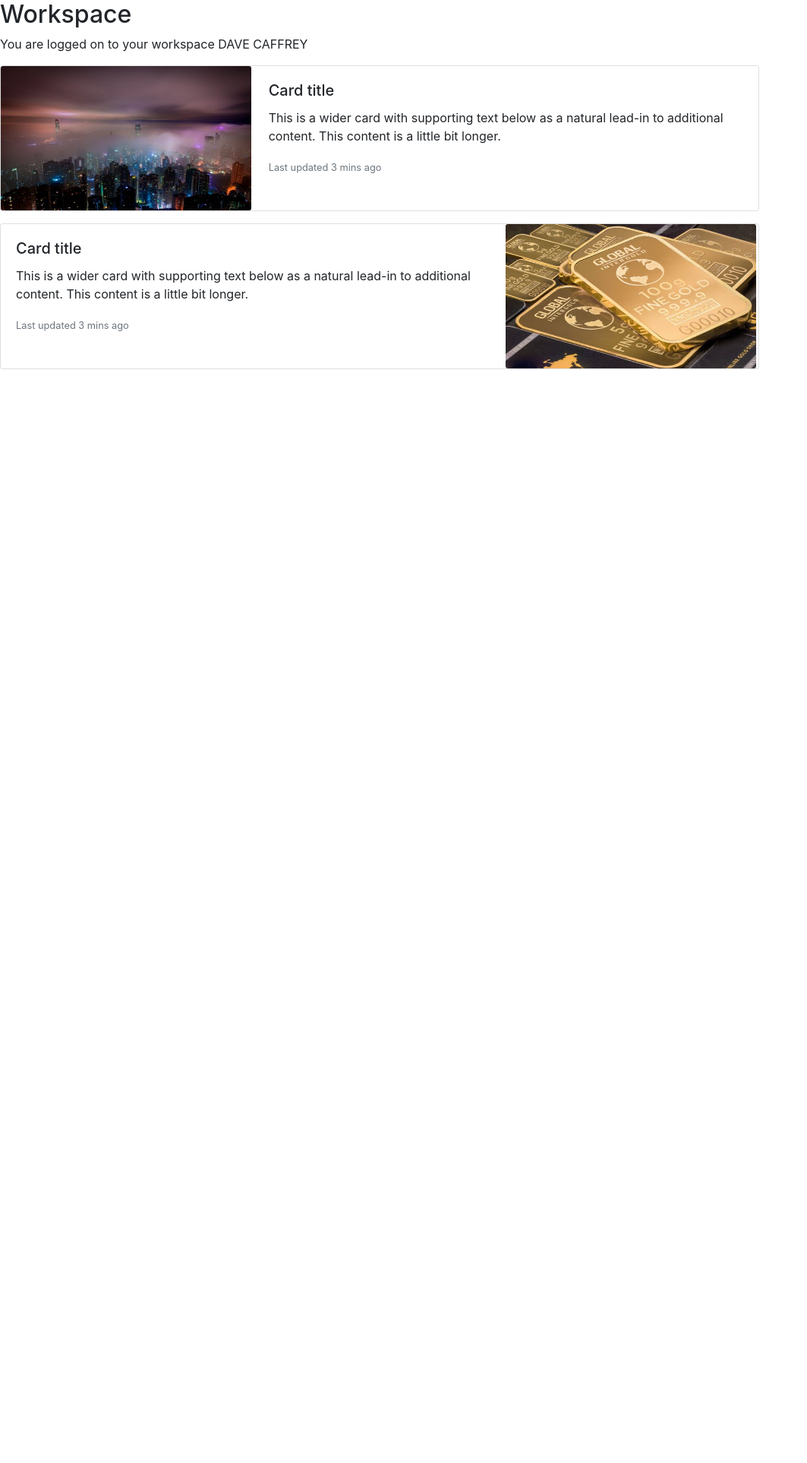
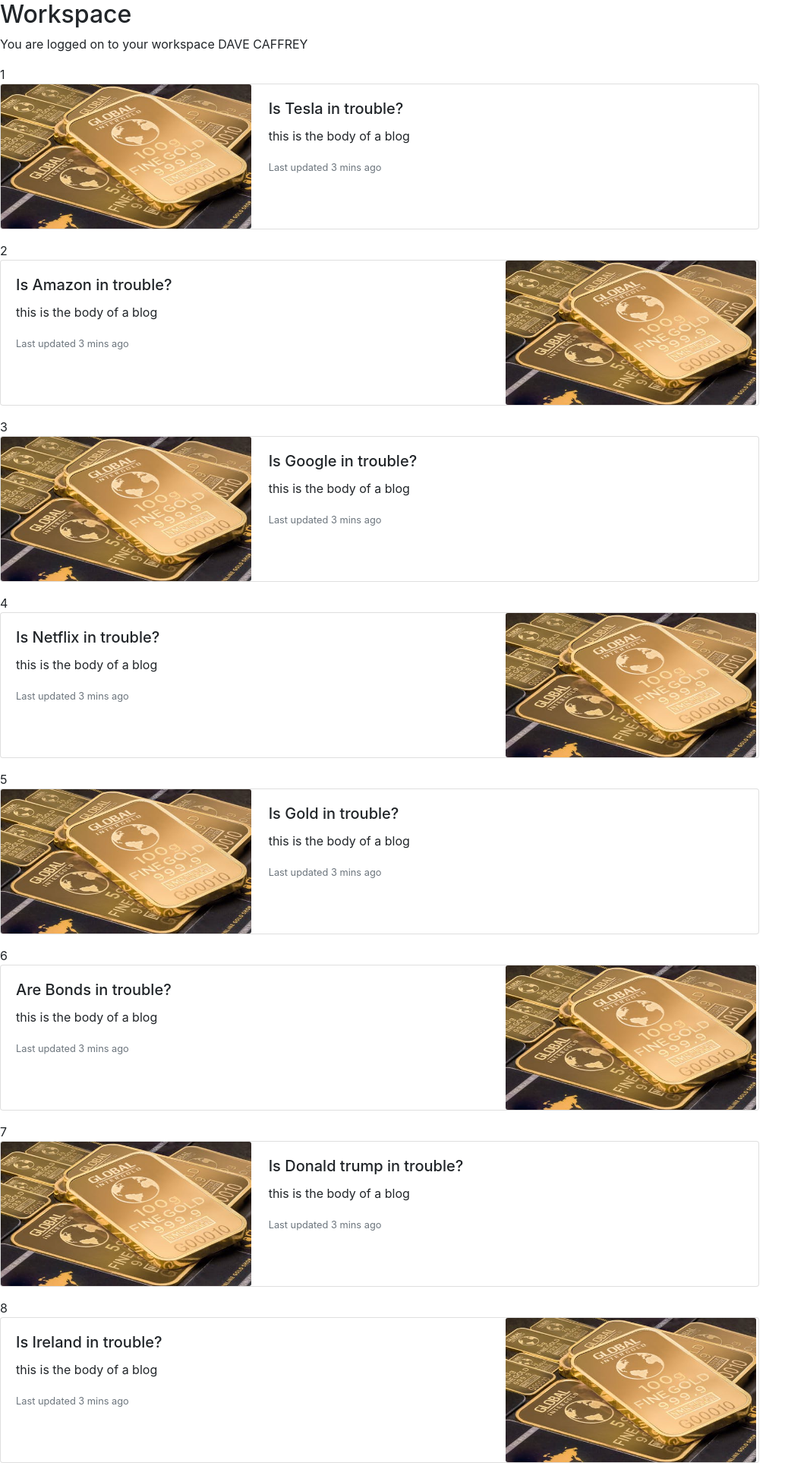
Before and after one commit to Code-Institute-Submissions/Milestone-3-Project-1, a Flask app: page /workspace in a window 1280 px wide. Shown: the part 56-1982 px from the top of the page at 76% size, without its empty margins (0-1063 px from the left). Before the commit the page ends 542 px from the top, so only its background shows below. Run offline with Flask 2, Linux system fonts and the light colour scheme; some libraries are stand-ins or nearby versions.

Commit message:
work with layout

```diff
--- a/app.py
+++ b/app.py
@@ -2,7 +2,7 @@ import os
 import json
 # from the flask module use Flask class and render template function
 from flask import Flask, render_template
-#instantiate Flask class and ref with app
+# instantiate Flask class and ref with app
 app = Flask(__name__)
 
 # first template to index/home page
@@ -23,7 +23,11 @@ def login():
 
 @app.route('/workspace')
 def workspace():
-    return render_template("workspace.html", page_title="Workspace", user="DAVE CAFFREY")
+    data = []
+    with open("data/blogs.json", "r") as json_data:
+        data = json.load(json_data)
+    return render_template("workspace.html", page_title="Workspace", user="DAVE CAFFREY",
+                           list_of_numbers=[1, 2, 3, 4, 5, 6, 7, 8, 9, 10], blogs=data)
 
 # call to Flask Class run function passing in
 if __name__ == "__main__":
--- /dev/null
+++ b/data/blogs.json
@@ -0,0 +1,67 @@
+[
+    {
+        "title": "Is Tesla in trouble?",
+        "body": "this is the body of a blog",
+        "user" :"who wrote the blog",
+        "date": "the date and time the blog was input",
+        "image_src" : "static/images/gold.jpeg"
+
+    },
+    {
+        "title": "Is Amazon in trouble?",
+        "body": "this is the body of a blog",
+        "user" :"who wrote the blog",
+        "date": "the date and time the blog was input",
+        "image_src" : "static/images/gold.jpeg"
+
+    },
+    {
+        "title": "Is Google in trouble?",
+        "body": "this is the body of a blog",
+        "user" :"who wrote the blog",
+        "date": "the date and time the blog was input",
+        "image_src" : "static/images/gold.jpeg"
+
+    },
+    {
+        "title": "Is Netflix in trouble?",
+        "body": "this is the body of a blog",
+        "user" :"who wrote the blog",
+        "date": "the date and time the blog was input",
+        "image_src" : "static/images/gold.jpeg"
+
+    },
+    {
+        "title": "Is Gold in trouble?",
+        "body": "this is the body of a blog",
+        "user" :"who wrote the blog",
+        "date": "the date and time the blog was input",
+        "image_src" : "static/images/gold.jpeg"
+
+    },
+    {
+        "title": "Are Bonds in trouble?",
+        "body": "this is the body of a blog",
+        "user" :"who wrote the blog",
+        "date": "the date and time the blog was input",
+        "image_src" : "static/images/gold.jpeg"
+
+    },
+    {
+        "title": "Is Donald trump in trouble?",
+        "body": "this is the body of a blog",
+        "user" :"who wrote the blog",
+        "date": "the date and time the blog was input",
+        "image_src" : "static/images/gold.jpeg"
+
+    },
+    {
+        "title": "Is Ireland in trouble?",
+        "body": "this is the body of a blog",
+        "user" :"who wrote the blog",
+        "date": "the date and time the blog was input",
+        "image_src" : "static/images/gold.jpeg"
+
+    }
+
+]
--- a/static/css/styles.css
+++ b/static/css/styles.css
@@ -1,18 +1,22 @@
-html,body{
+html,body {
     width: 100%;
     height: 900px;
 
 }
 
-.jumbotron{
+.jumbotron {
     color: white;
 }
 
-img.card-img{
+img.card-img {
     width: 330px;
     height: 190px;
 }
 
-.signup{
+.signup, .login {
     margin: 100px 100px 100px 100px;
 }
+
+#index {
+    background-image: url("static/images/ny3.jpeg");
+}
--- a/templates/signup.html
+++ b/templates/signup.html
@@ -11,6 +11,10 @@
         <div class="col-md-12">
 			<label for="validationDefault02">Last name</label>
 			<input type="text" class="form-control" id="validationDefault02" value="Ruffalo" required>
+        </div>
+         <div class="col-md-12">
+			<label for="validationDefault06">User Name</label>
+			<input type="text" class="form-control" id="validationDefault06" value="mruff" required>
         </div>
 
         <div class="col-md-12">
--- a/templates/workspace.html
+++ b/templates/workspace.html
@@ -2,33 +2,44 @@
 {% block content %}
 <h2>{{page_title}}</h2>
 <p>You are logged on to your workspace {{ user }}</p>
+    {% for blog in blogs %}
+      {{loop.index}}
+      {% if loop.index % 2 !=0 %}
+
 <div class="card mb-3" style="max-width: 1000px;">
   <div class="row no-gutters">
     <div class="col-md-4">
-      <img src="{{url_for('static',filename='images/foggy.jpeg')}}" class="card-img" alt="...">
+      <img src="{{blog.image_src}}" class="card-img" alt="...">
     </div>
     <div class="col-md-8">
       <div class="card-body">
-        <h5 class="card-title">Card title</h5>
-        <p class="card-text">This is a wider card with supporting text below as a natural lead-in to additional content. This content is a little bit longer.</p>
+        <h5 class="card-title">{{blog.title}}</h5>
+        <p class="card-text">{{blog.body}}</p>
         <p class="card-text"><small class="text-muted">Last updated 3 mins ago</small></p>
       </div>
     </div>
   </div>
-</div>
+  </div>
+  {% else %}
 <div class="card mb-3" style="max-width: 1000px;">
   <div class="row no-gutters">
 
     <div class="col-md-8">
       <div class="card-body">
-        <h5 class="card-title">Card title</h5>
-        <p class="card-text">This is a wider card with supporting text below as a natural lead-in to additional content. This content is a little bit longer.</p>
+        <h5 class="card-title">{{blog.title}}</h5>
+        <p class="card-text">{{blog.body}}</p>
         <p class="card-text"><small class="text-muted">Last updated 3 mins ago</small></p>
       </div>
     </div>
     <div class="col-md-4">
-      <img src="{{url_for('static',filename='images/gold.jpeg')}}" class="card-img" alt="...">
+      <img src="{{blog.image_src}}" class="card-img" alt="...">
     </div>
   </div>
 </div>
+  {% endif %}
+
+
+
+{% endfor %}
+
 {% endblock %}
```
Also changed, not shown: data/company.json (added, +11 -0 lines), templates/index.html (+6 -8 lines), templates/login.html (+18 -0 lines), static/images/dub2.jpeg (renamed from static/images/pexels-photo-3566187.jpeg), static/images/dub4.jpg (added), static/images/dub5.jpg (added), static/images/ny3.jfif (deleted), static/images/ny3.jpeg (renamed from static/images/pexels-photo-2019546.jpeg).
